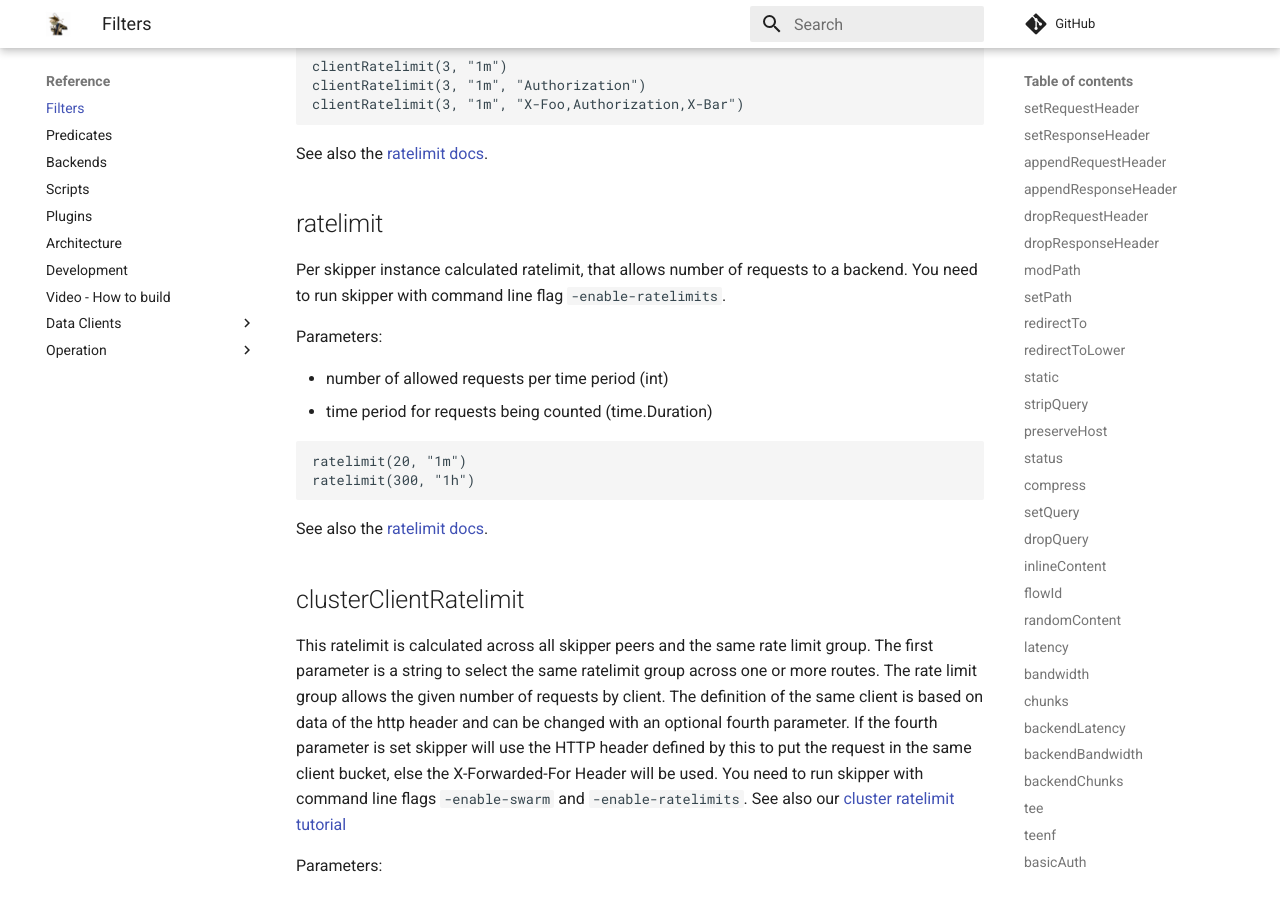
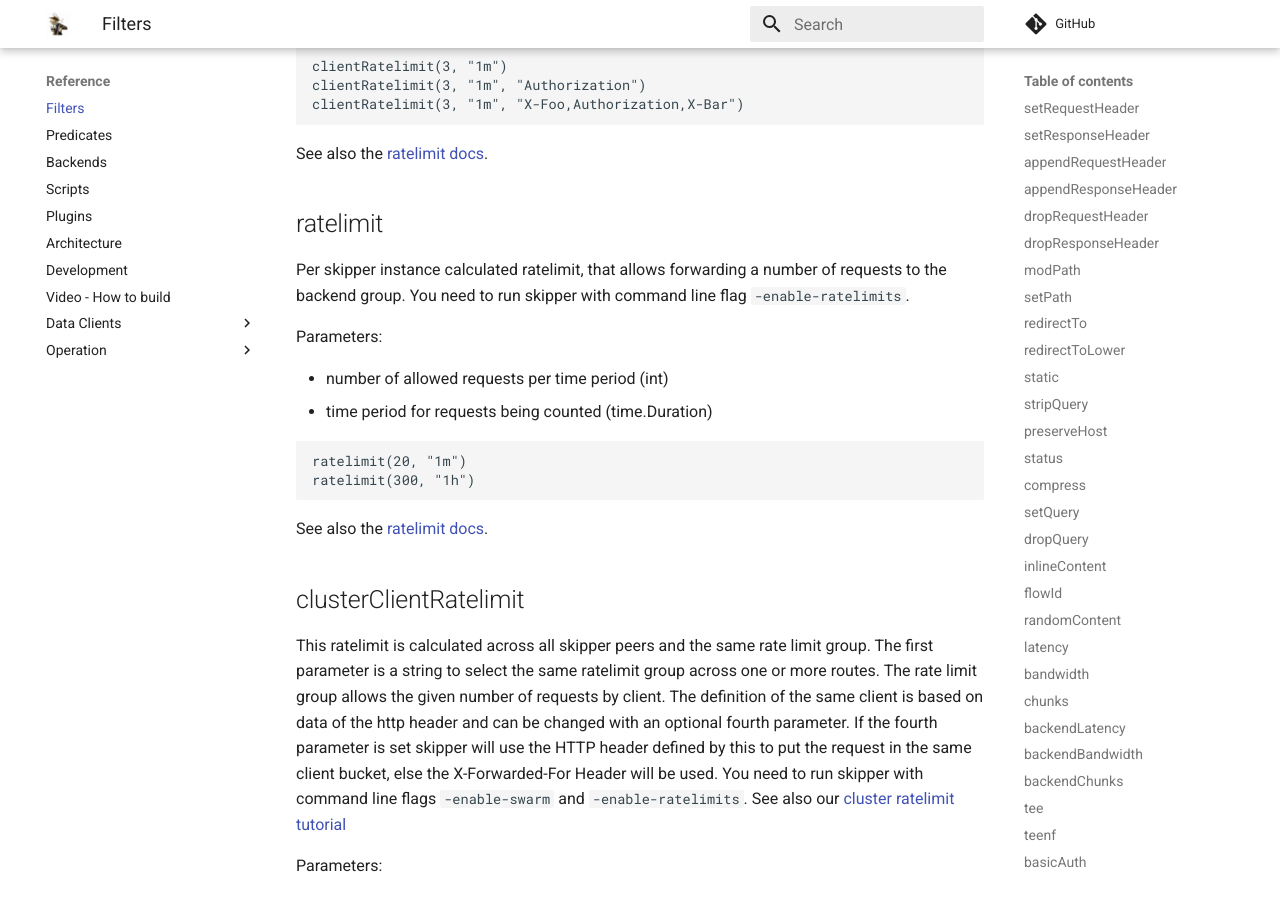
Before and after one commit to zalando/skipper, an MkDocs documentation site: the page built from docs/reference/filters.md, in a window 1280 px wide and 900 px high, scrolled down 19222 px. Built offline with MkDocs 1.6.1 and Material for MkDocs 9.7.7, drawn with Linux system fonts in a browser that asks for light colours; comment, search, counter and statistics services are not loaded.

Commit message:
fix #1032
Signed-off-by: Sandor Szücs <sandor.szuecs@zalando.de>

```diff
--- a/docs/reference/filters.md
+++ b/docs/reference/filters.md
@@ -879,9 +879,9 @@ See also the [ratelimit docs](https://godoc.org/github.com/zalando/skipper/ratel
 
 ## ratelimit
 
-Per skipper instance calculated ratelimit, that allows number of
-requests to a backend. You need to run skipper
-with command line flag `-enable-ratelimits`.
+Per skipper instance calculated ratelimit, that allows forwarding a
+number of requests to the backend group. You need to run skipper with
+command line flag `-enable-ratelimits`.
 
 Parameters:
 
```
Also changed, not shown: docs/tutorials/ratelimit.md (+3 -2 lines).
